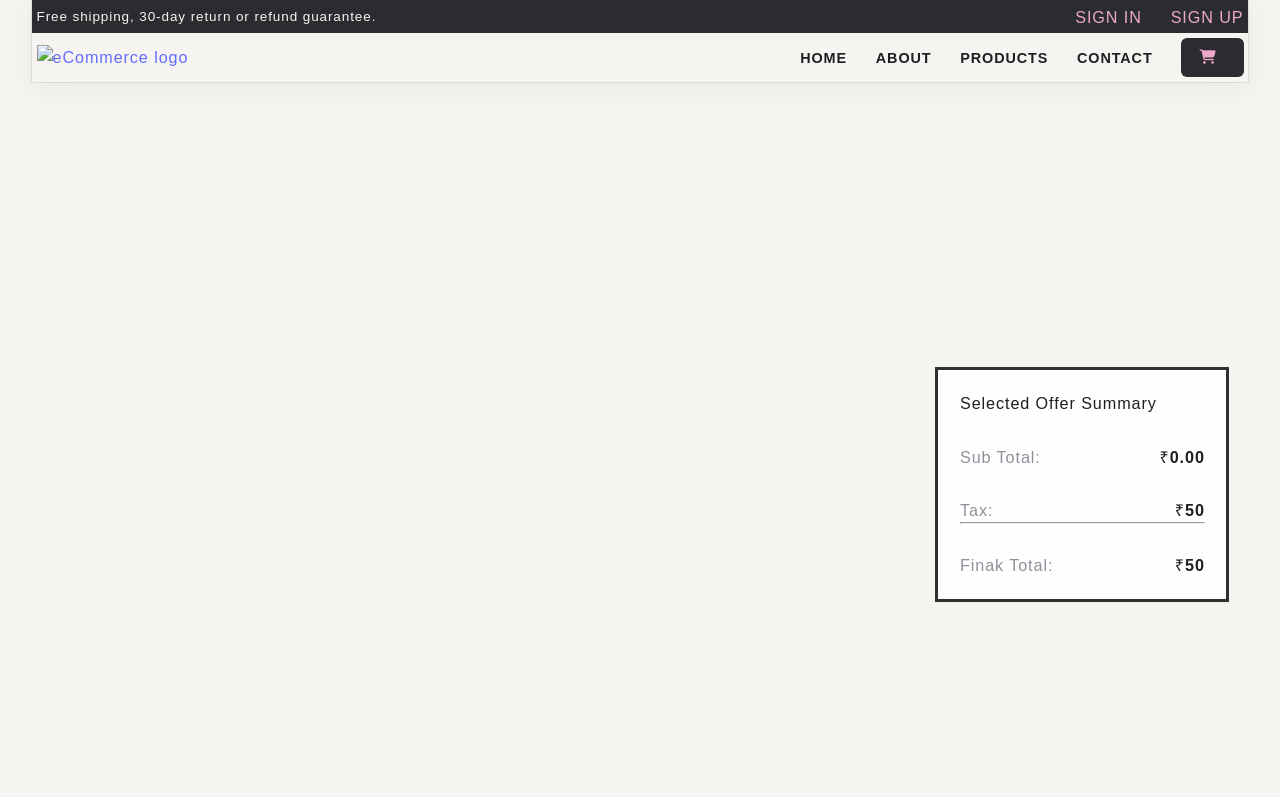
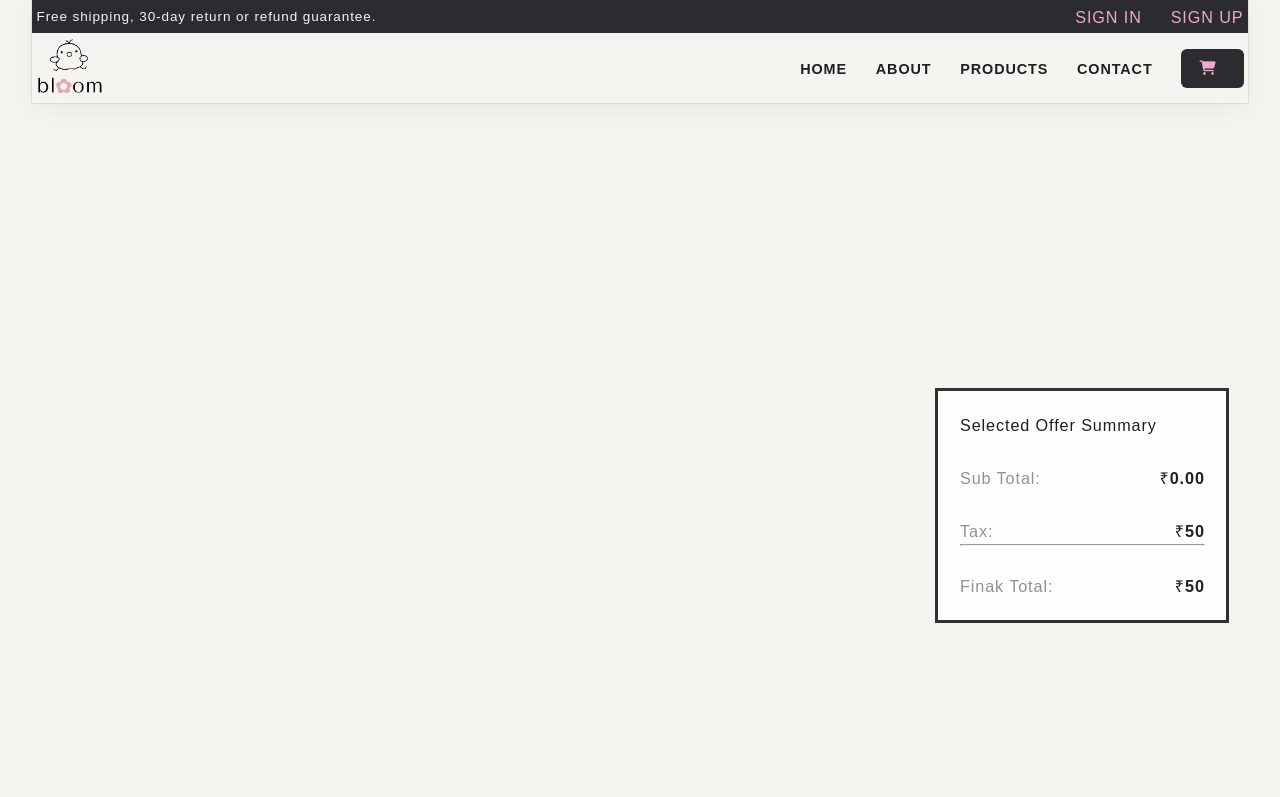
Before and after one commit to simmimansoori/Bloom-Store, a website built with Vite: page addToBag.html in a window 1280 px wide. Shown: the top 797 px of the page. Built offline with nearby package versions, Linux system fonts and the light colour scheme; a web font is replaced by a local one.

Commit message:
modified code

```diff
--- a/addToBag.html
+++ b/addToBag.html
@@ -30,7 +30,7 @@
         <div class="navbar-brand">
           <a href="index.html">
             <img
-              src="./public/images/log0.png"
+              src="./public/images/logo.png"
               alt=" eCommerce logo"
               class="logo"
               width="80%"
```
